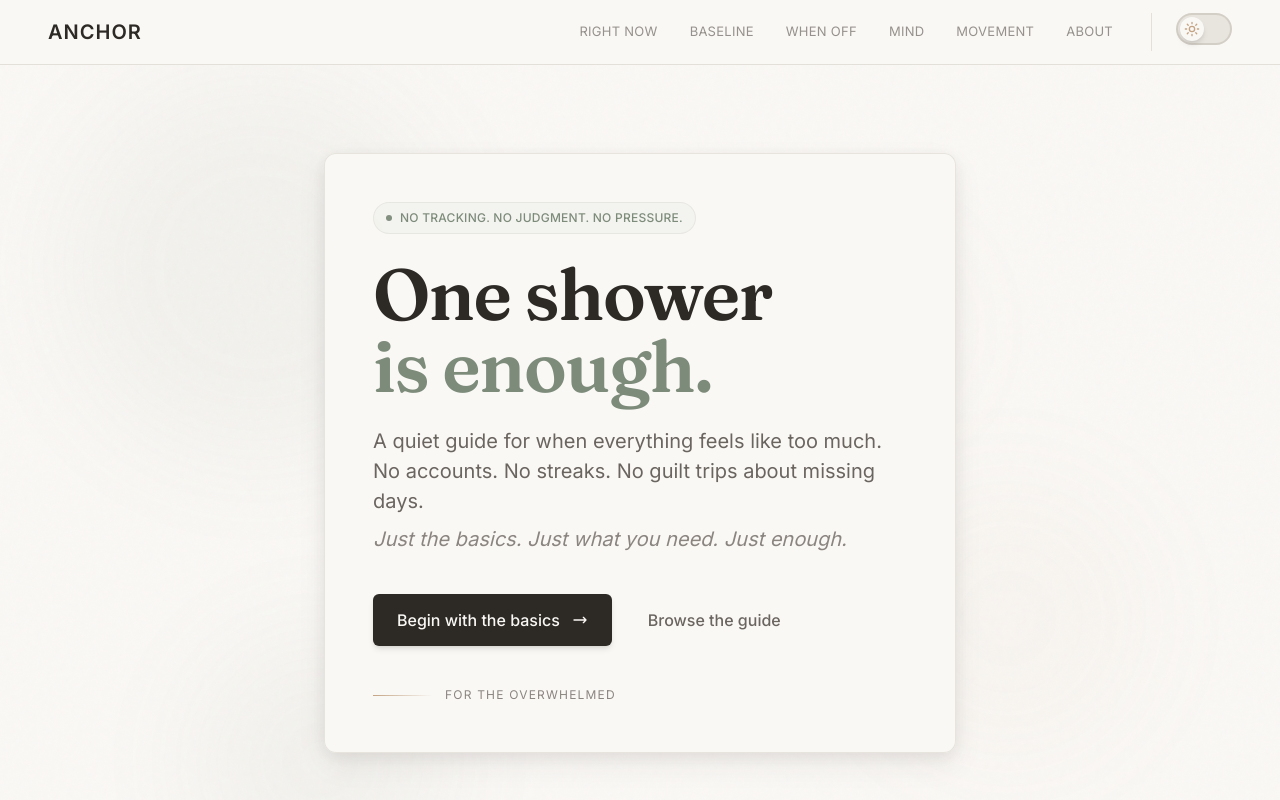
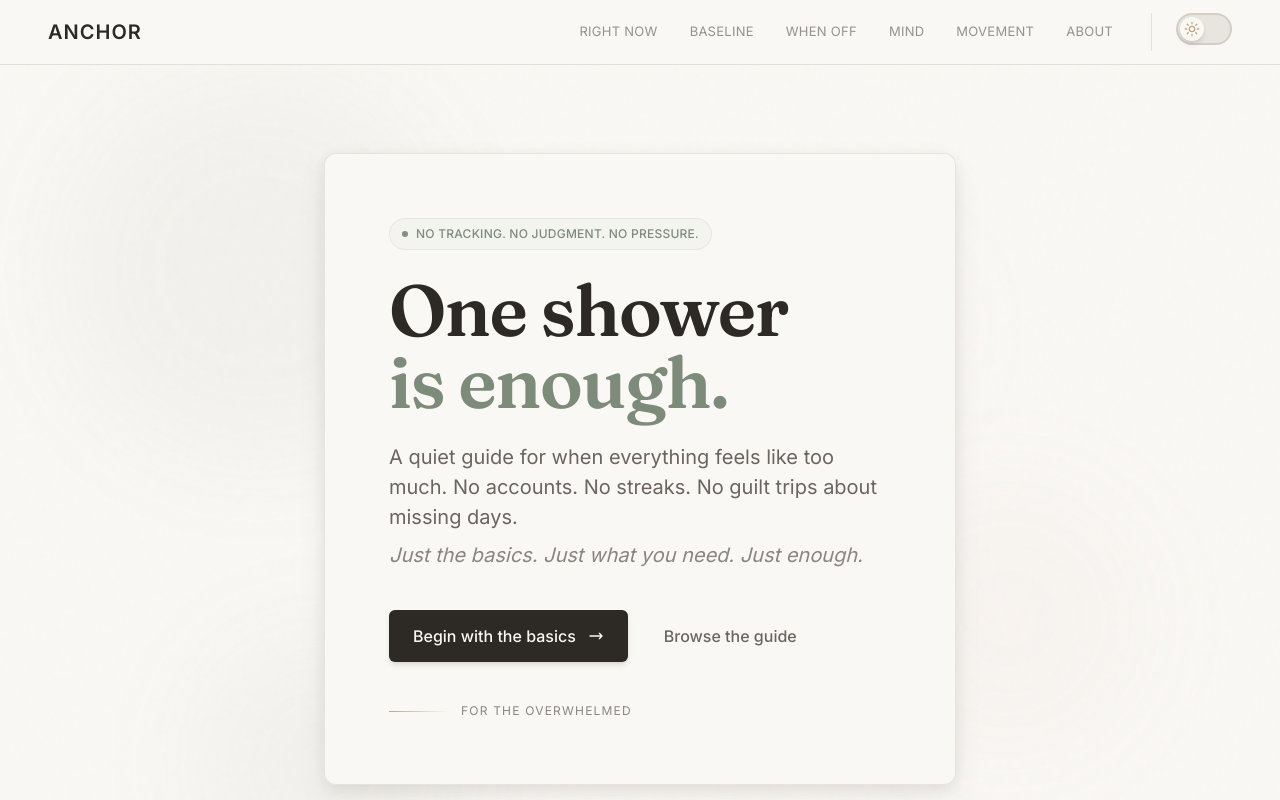
Before and after one commit to Yonkoo11/anchor-selfcare, a Next.js app: page / in a window 1280 px wide. Shown: the top 800 px of the page. Built offline with nearby package versions, Linux system fonts and the light colour scheme.

Commit message:
Widen hero container and increase padding for breathing room

```diff
--- a/app/page.tsx
+++ b/app/page.tsx
@@ -16,11 +16,11 @@ export default function Home() {
           HERO SECTION - Emotional Hook
           ═══════════════════════════════════════════════════════════════════════ */}
       <section className="relative pt-8 pb-12 md:pt-12 md:pb-16 -mx-6 px-6">
-        {/* Hero content container - wider than reading width */}
+        {/* Hero content container - generous width and padding */}
         <div className="
           relative z-20
-          max-w-3xl mx-auto
-          p-8 sm:p-10 md:p-12
+          max-w-4xl mx-auto
+          p-10 sm:p-12 md:p-16
           bg-cream/95 dark:bg-night-800/95
           backdrop-blur-md
           border border-stone-200/50 dark:border-night-600/50
```
